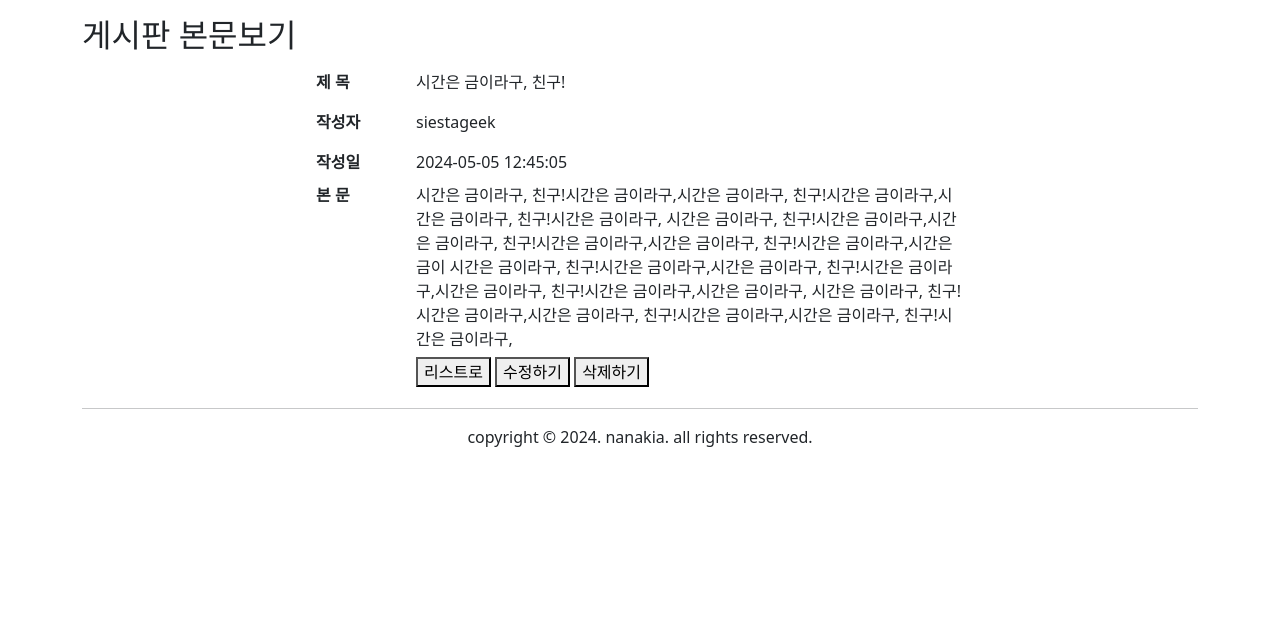
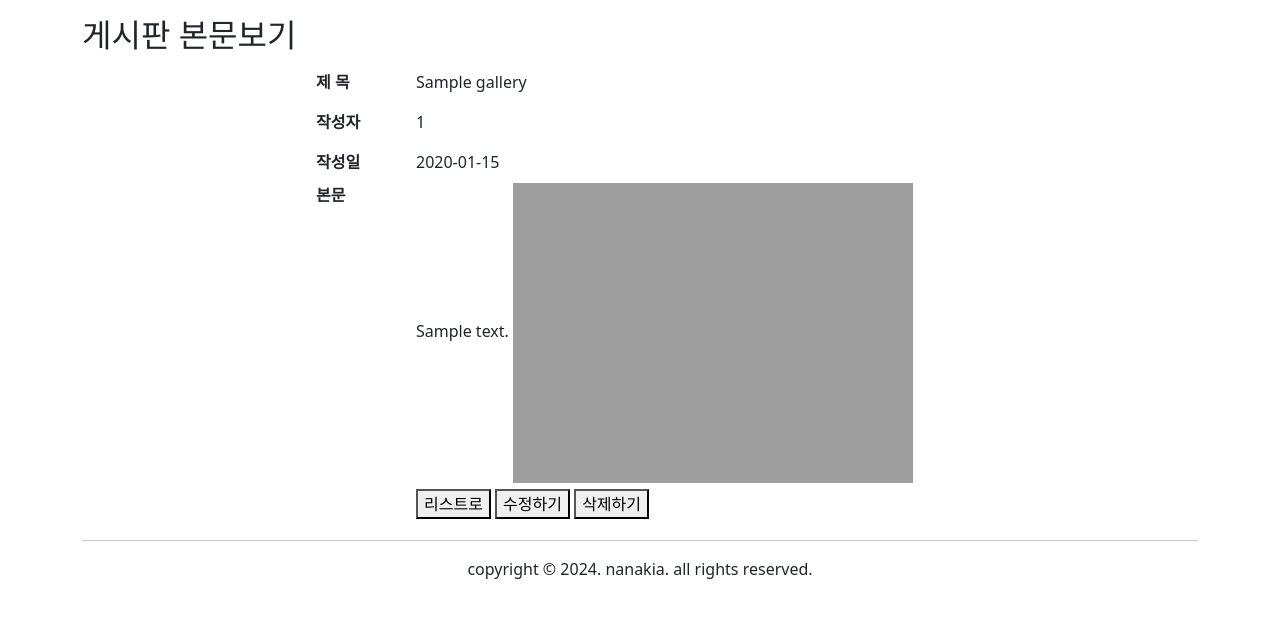
Before and after one commit to cks1031/semiprojectv1b, a FastAPI app: template views/templates/gallery/view.html in a window 1280 px wide. Shown: the part 145-763 px from the top of the page. Run offline with FastAPI, Linux system fonts and the light colour scheme; the template is opened without the code that fills it: most values are stand-ins (such as "Sample title", 1, 10 or a date in 2020); some libraries are stand-ins or nearby versions.

Commit message:
gallery list 관련 코드 수정 gallery view 관련 코드 v1 추가

```diff
--- a/app/service/gallery.py
+++ b/app/service/gallery.py
@@ -3,6 +3,7 @@ import os
 from fastapi import Form
 from sqlalchemy import insert, select
 from sqlalchemy.exc import SQLAlchemyError
+from sqlalchemy.orm import aliased
 
 from app.model.gallery import Gallery, GalAttach
 from app.schema.gallery import NewGallery
@@ -69,3 +70,20 @@ class GalleryService:
         except SQLAlchemyError as ex:
             print(f'▶▶▶ select_gallery에서 오류발생 : {str(ex)}')
             db.rollback()
+
+    @staticmethod
+    def selectone_gallery(gno , db):
+        try:
+            stmt = select(Gallery).where(Gallery.gno == gno)
+            result1 = db.execute(stmt).first()
+
+            ga = aliased(GalAttach) # 테이블에 대한 별칭
+            stmt = select(GalAttach.fname, GalAttach.fsize).where(GalAttach.gno == gno)
+            result2 = db.execute(stmt).fetchall()
+
+            return result1, result2
+
+
+        except SQLAlchemyError as ex:
+            print(f'▶▶▶ selectone_gallery에서 오류발생 : {str(ex)}')
+            db.rollback()
--- a/views/templates/gallery/list.html
+++ b/views/templates/gallery/list.html
@@ -48,7 +48,7 @@
     <div class="row" style="width: 888px; margin: 0 auto;">
         {% for ga in galist %}
         <div class="col-10 card m-1" style="width: 18rem">
-            <a href="/gallery/view/1">
+            <a href="/gallery/view/{{ ga.gno }}">
                 <img src="http://127.0.0.1/cdn/img/{{ ga.fname }}"
                      class="card-img-top" alt="..."></a><!-- 이미지 -->
             <div class="card-body">
--- a/views/templates/gallery/view.html
+++ b/views/templates/gallery/view.html
@@ -18,15 +18,19 @@
 <main>
     <h2>게시판 본문보기</h2>
     <table>
-        <tr><th>제 목</th><td>시간은 금이라구, 친구!</td></tr>
-        <tr><th>작성자</th><td>siestageek</td></tr>
-        <tr><th>작성일</th><td>2024-05-05 12:45:05</td></tr>
-        <tr><th>본 문</th><td>시간은 금이라구, 친구!시간은 금이라구,시간은 금이라구, 친구!시간은 금이라구,시간은 금이라구, 친구!시간은 금이라구,
-            시간은 금이라구, 친구!시간은 금이라구,시간은 금이라구, 친구!시간은 금이라구,시간은 금이라구, 친구!시간은 금이라구,시간은 금이
-            시간은 금이라구, 친구!시간은 금이라구,시간은 금이라구, 친구!시간은 금이라구,시간은 금이라구, 친구!시간은 금이라구,시간은 금이라구,
-            시간은 금이라구, 친구!시간은 금이라구,시간은 금이라구, 친구!시간은 금이라구,시간은 금이라구, 친구!시간은 금이라구,</td></tr>
+        {% for g in gallery %}
+        <tr><th>제 목</th><td>{{ g.title }}</td></tr>
+        <tr><th>작성자</th><td>{{ g.userid }}</td></tr>
+        <tr><th>작성일</th><td>{{ g.regdate }}</td></tr>
+        <tr><th>본문</th><td>{{ g.contents }}
+        {% endfor %}
+
+        {% for ga in galattach %}
+        <img src="http://127.0.0.1/cdn/img/{{ ga.fname }}" class="img-fluid">
+        {% endfor %}
+        </td></tr>
         <tr><td colspan="2">
-            <button type="button" id="listbtn" onclick="location.href='/gallery/list'">리스트로</button>
+            <button type="button" id="listbtn" onclick="location.href='/gallery/list/1'">리스트로</button>
             <button type="button" id="mdfybtn" onclick="location.href='/gallery/modify'">수정하기</button>
             <button type="button" id="rmvbtn">삭제하기</button>
         </td></tr>
```
Also changed, not shown: app/routes/gallery.py (+11 -4 lines).
